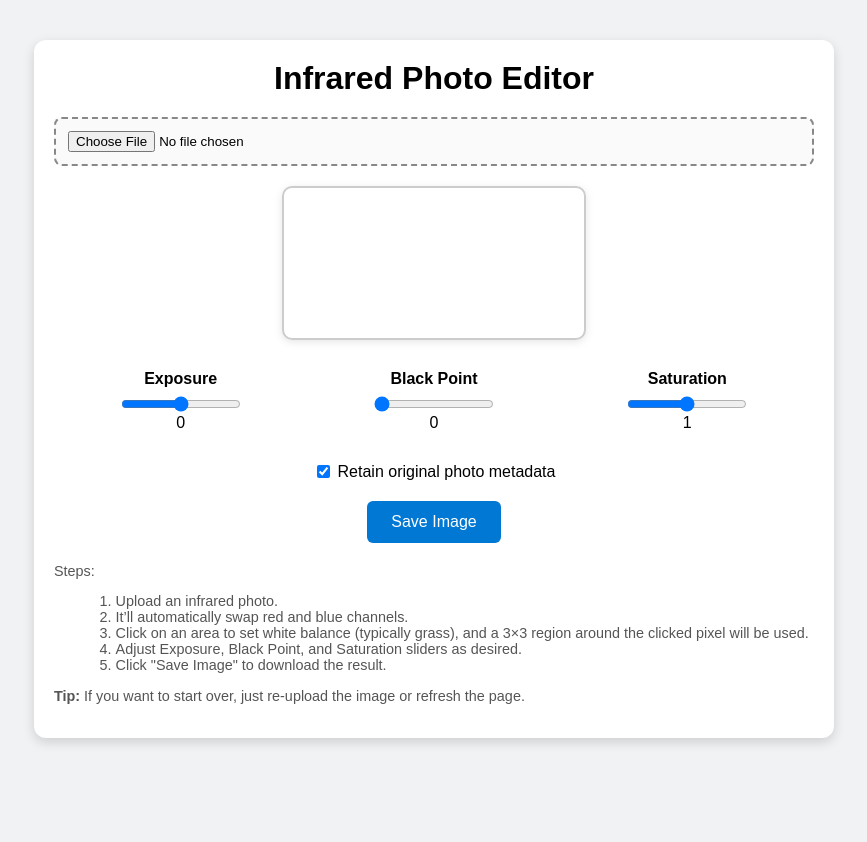
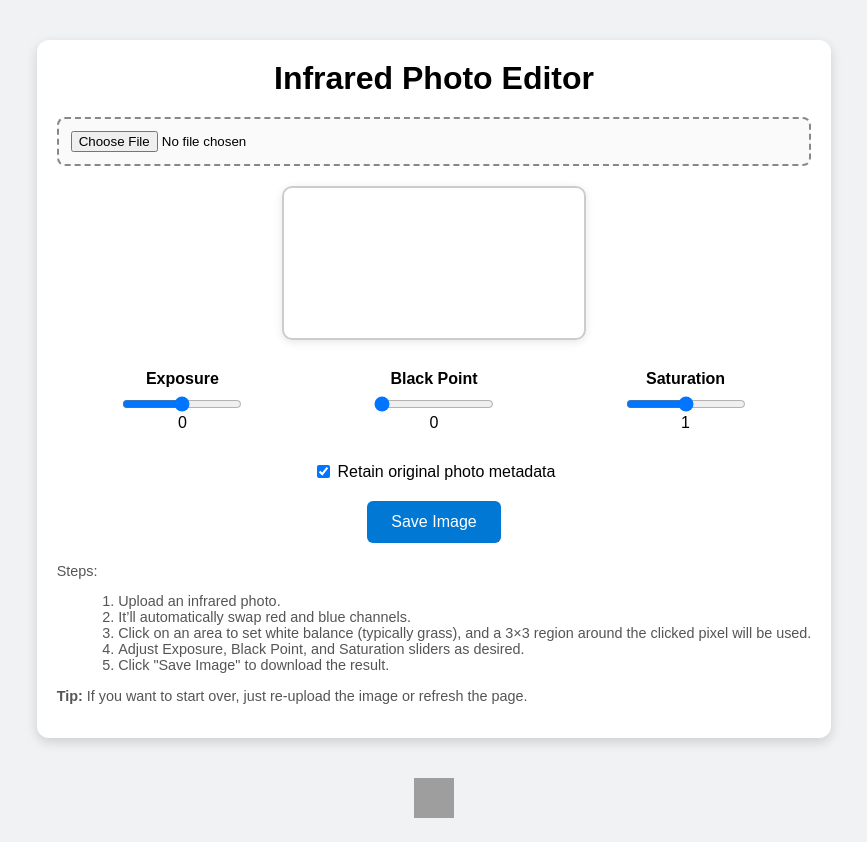
Before and after one commit to Banks-J/InfraredPhotoEditor, a plain HTML site: page index.html in a window 1280 px wide. Shown: the whole page, without its empty margins (206-1073 px from the left). Before the commit the page ends 800 px from the top, so only its background shows below. Drawn offline with Linux system fonts and the light colour scheme; grey boxes are pictures that could not be loaded.

Commit message:
Update index.html with GitHub link

```diff
--- a/index.html
+++ b/index.html
@@ -16,6 +16,9 @@
       padding: 0;
       font-family: sans-serif;
       background: #f1f2f3; /* Light gray background */
+      display: flex;
+      flex-direction: column;
+      min-height: 100vh;
     }
 
     .container {
@@ -25,6 +28,7 @@
       padding: 20px;
       border-radius: 12px;
       box-shadow: 0 4px 12px rgba(0, 0, 0, 0.15);
+      flex: 1;
     }
 
     h1 {
@@ -129,6 +133,21 @@
     .note strong {
       font-weight: 600;
     }
+
+    /* Footer link styling */
+    .footer-link {
+      text-align: center;
+      margin-bottom: 20px;
+    }
+    .github-logo {
+      width: 40px;
+      height: 40px;
+      cursor: pointer;
+      transition: transform 0.2s ease;
+    }
+    .github-logo:hover {
+      transform: scale(1.05);
+    }
     /* ===== CSS END ===== */
   </style>
   <script src="https://cdn.jsdelivr.net/npm/piexifjs@1.0.6/piexif.js"></script>
@@ -204,6 +223,17 @@
       </ol>
       <p><strong>Tip:</strong> If you want to start over, just re-upload the image or refresh the page.</p>
     </div>
+  </div>
+
+  <div class="footer-link">
+    <!-- Placeholder link. Replace '#' below with your GitHub repository URL -->
+    <a href="https://github.com/jb34756/InfraredPhotoEditor" id="githubLink" target="_blank">
+      <img
+        src="https://github.githubassets.com/assets/GitHub-Mark-ea2971cee799.png"
+        alt="GitHub Logo"
+        class="github-logo"
+      />
+    </a>
   </div>
 
   <script>
```
